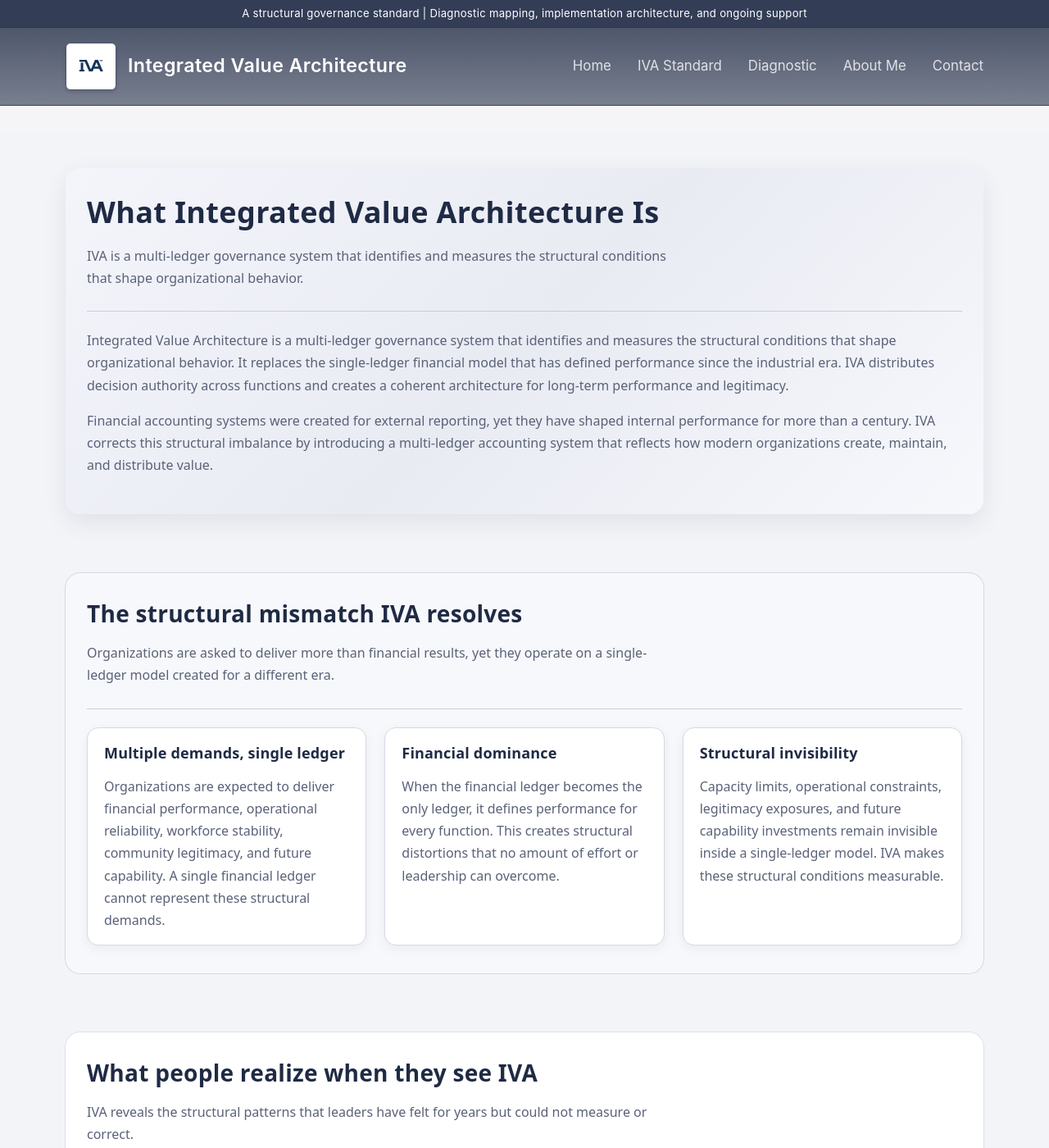
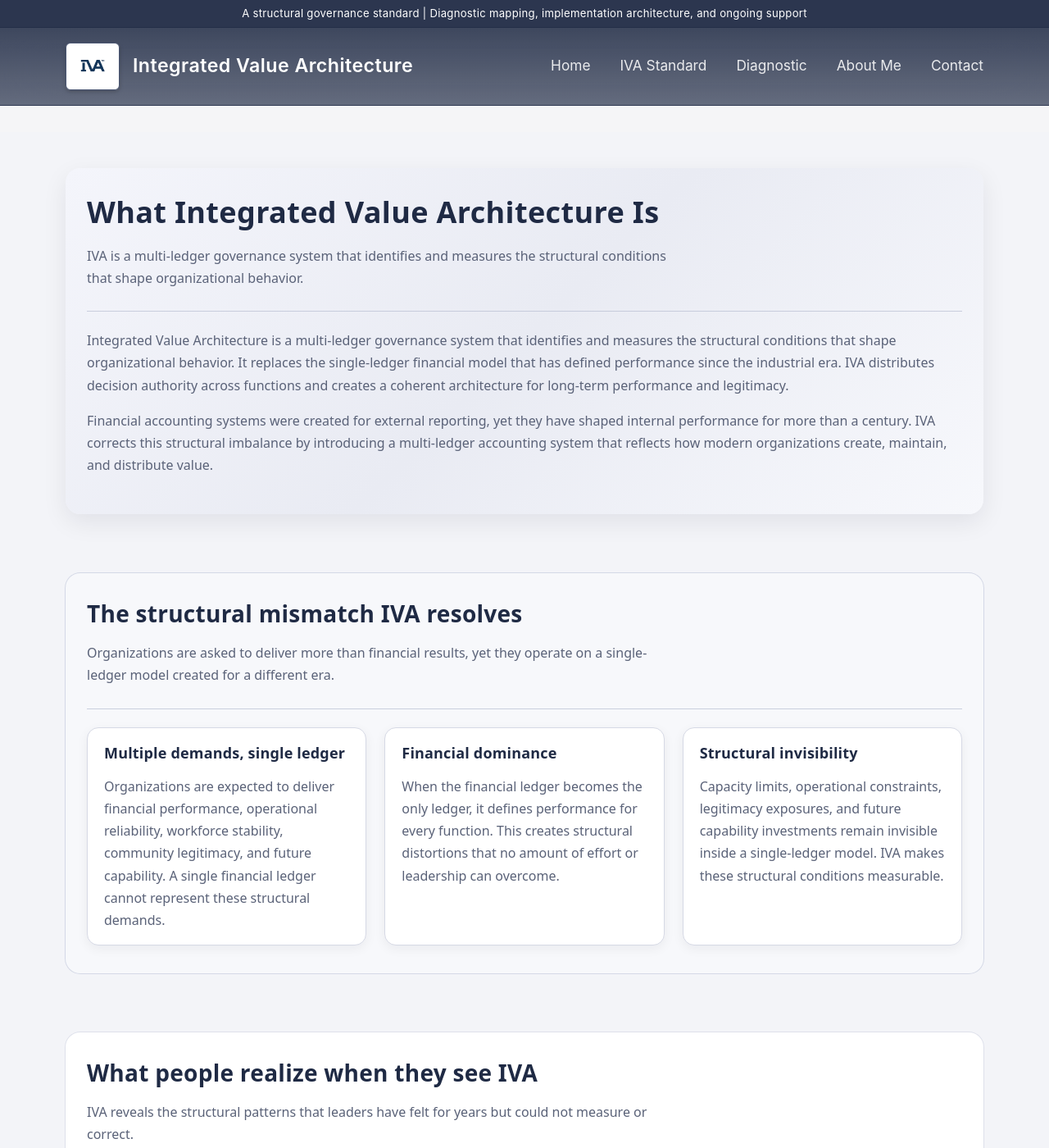
Before and after one commit to efost7873/integratedvaluearchitecture.com, a Jekyll site: the page built from index.html, in a window 1280 px wide and 1400 px high. Shown: the whole window at 82% size. Built offline with Jekyll 4.4.1, drawn with Linux system fonts in a browser that asks for light colours.

Commit message:
Update _header.scss

```diff
--- a/_sass/_header.scss
+++ b/_sass/_header.scss
@@ -1,9 +1,9 @@
-/* Identity Bar (Dark, Dramatic, Brand‑Pure Glass) */
+/* Identity Bar (Darker, High‑Contrast, Brand‑Pure Glass) */
 .iva-identity-bar {
-  background: rgba(31, 42, 68, 0.90);
-  backdrop-filter: blur(22px);
-  -webkit-backdrop-filter: blur(22px);
-  border-bottom: 1px solid rgba(31, 42, 68, 0.55);
+  background: rgba(31, 42, 68, 0.94);
+  backdrop-filter: blur(24px);
+  -webkit-backdrop-filter: blur(24px);
+  border-bottom: 1px solid rgba(31, 42, 68, 0.62);
   color: #FFFFFF;
   font-size: 0.82rem;
   padding: 6px 32px;
@@ -11,21 +11,21 @@
   letter-spacing: 0.3px;
 }
 
-/* Glass Header (Dramatic, Darker, Premium) */
+/* Header (Dramatic, Darker, High‑Contrast Glass) */
 .iva-header {
   position: sticky;
   top: 0;
   z-index: 9999;
   isolation: isolate;
-  backdrop-filter: blur(34px);
-  -webkit-backdrop-filter: blur(34px);
+  backdrop-filter: blur(36px);
+  -webkit-backdrop-filter: blur(36px);
 
   background: linear-gradient(
     to bottom,
-    rgba(31, 42, 68, 0.78),
-    rgba(31, 42, 68, 0.58)
+    rgba(31, 42, 68, 0.86),
+    rgba(31, 42, 68, 0.68)
   );
-  border-bottom: 1px solid rgba(31, 42, 68, 0.48);
+  border-bottom: 1px solid rgba(31, 42, 68, 0.52);
 
   transition:
     background-color $iva-transition-med,
@@ -38,21 +38,21 @@
 .iva-header.scrolled {
   background: linear-gradient(
     to bottom,
-    rgba(31, 42, 68, 0.92),
-    rgba(31, 42, 68, 0.84)
+    rgba(31, 42, 68, 0.96),
+    rgba(31, 42, 68, 0.88)
   );
-  box-shadow: 0 6px 22px rgba(0, 0, 0, 0.32);
-  border-color: rgba(31, 42, 68, 0.55);
+  box-shadow: 0 8px 26px rgba(0, 0, 0, 0.38);
+  border-color: rgba(31, 42, 68, 0.62);
 }
 
 .iva-header-inner {
   max-width: 1120px;
   margin: 0 auto;
-  padding: 20px 32px;
+  padding: 22px 32px;
   display: flex;
   justify-content: space-between;
   align-items: center;
-  gap: 24px;
+  gap: 26px;
   transition: padding $iva-transition-med;
 }
 
@@ -60,37 +60,37 @@
 .iva-header-brand {
   display: flex;
   align-items: center;
-  gap: 14px;
+  gap: 16px;
 }
 
 .iva-header-logo {
-  height: 44px;
+  height: 46px;
   background: #FFFFFF;
-  padding: 6px 8px;
+  padding: 6px 10px;
   border-radius: 6px;
   border: 1px solid $iva-slate;
-  box-shadow: 0 2px 4px rgba(0,0,0,0.18);
+  box-shadow: 0 2px 5px rgba(0,0,0,0.22);
   transition: height $iva-transition-med;
 }
 
 .iva-header-title {
-  font-size: 1.45rem;
+  font-size: 1.52rem;
   font-weight: 600;
   color: #FFFFFF;
-  letter-spacing: 0.4px;
+  letter-spacing: 0.45px;
   transition: font-size $iva-transition-med;
 }
 
 /* Navigation */
 .iva-header-nav {
   display: flex;
-  gap: 32px;
-  font-size: 1.05rem;
+  gap: 36px;
+  font-size: 1.08rem;
   align-items: center;
 }
 
 .iva-header-link {
-  color: rgba(255,255,255,0.80);
+  color: rgba(255,255,255,0.88);
   text-decoration: none;
   position: relative;
   padding-bottom: 2px;
@@ -109,7 +109,7 @@
     height: 2px;
     background: #FFFFFF;
     transform: translateY(1px);
-    transition: width 0.18s cubic-bezier(0.4, 0, 0.2, 1);
+    transition: width 0.16s cubic-bezier(0.4, 0, 0.2, 1);
   }
 
   &:hover::after {
@@ -122,8 +122,8 @@
   .iva-header-inner {
     flex-wrap: wrap;
     justify-content: space-between;
-    padding: 18px 28px;
-    gap: 18px;
+    padding: 20px 28px;
+    gap: 20px;
   }
 
   .iva-header-brand {
@@ -139,23 +139,23 @@
     width: 100%;
     justify-content: flex-start;
     flex-wrap: wrap;
-    gap: 14px 28px;
-    margin-top: 8px;
+    gap: 16px 30px;
+    margin-top: 10px;
   }
 
   .iva-header-title {
-    font-size: 1.32rem;
+    font-size: 1.38rem;
   }
 
   .iva-header-logo {
-    height: 40px;
+    height: 42px;
   }
 }
 
 /* Mobile Toggle */
 .iva-header-toggle {
   display: none;
-  font-size: 1.9rem;
+  font-size: 2rem;
   color: #FFFFFF;
   cursor: pointer;
 }
@@ -167,13 +167,13 @@
   }
 
   .iva-header-inner {
-    padding: 16px 20px;
+    padding: 18px 22px;
   }
 
   .iva-header-nav {
     display: none;
     flex-direction: column;
-    gap: 16px;
-    padding: 0 20px 16px;
+    gap: 18px;
+    padding: 0 22px 18px;
   }
 }
```
